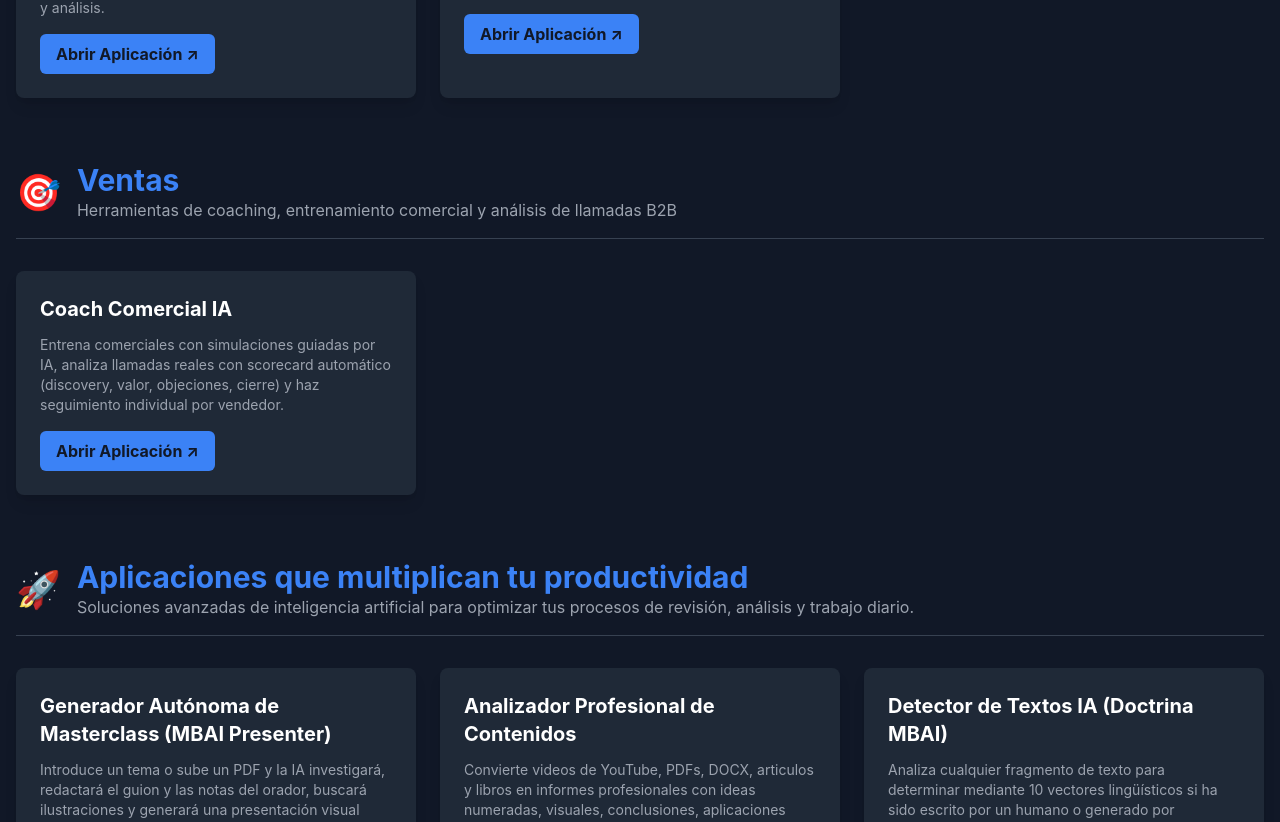
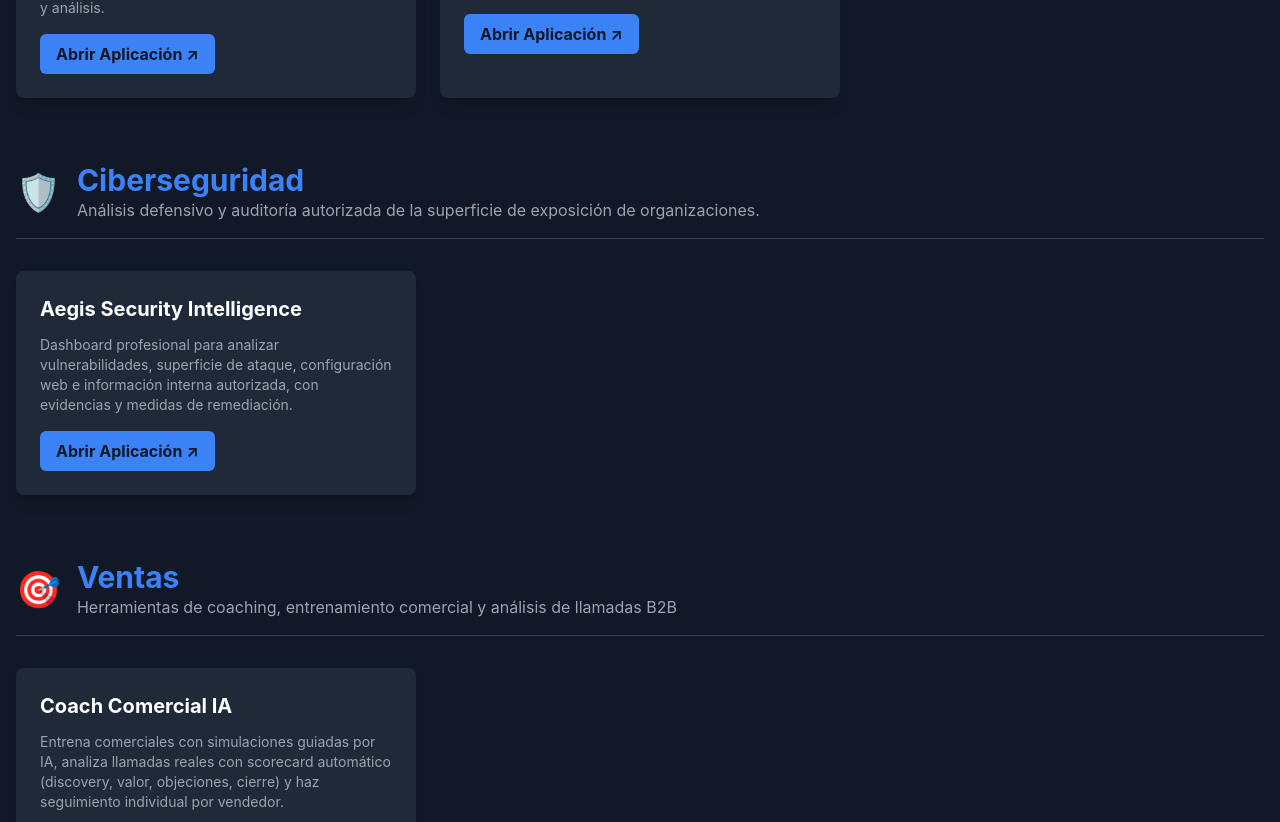
Before and after one commit to lbt00001-beep/mbainative-website, a Next.js app in the folder app/: page /aplicaciones in a window 1280 px wide. Shown: the part 3105-3927 px from the top of the page. Built offline with nearby package versions, Linux system fonts and the light colour scheme.

Commit message:
feat: add Aegis Security Intelligence to applications catalog

```diff
--- a/app/app/aplicaciones/page.tsx
+++ b/app/app/aplicaciones/page.tsx
@@ -178,6 +178,21 @@ const categorias = [
     ]
   },
   {
+    id: "ciberseguridad",
+    nombre: "Ciberseguridad",
+    icono: "🛡️",
+    descripcion: "Análisis defensivo y auditoría autorizada de la superficie de exposición de organizaciones.",
+    apps: [
+      {
+        nombre: "Aegis Security Intelligence",
+        descripcion: "Dashboard profesional para analizar vulnerabilidades, superficie de ataque, configuración web e información interna autorizada, con evidencias y medidas de remediación.",
+        url: "https://aegis.mbainative.com",
+        tipo: "externo",
+        estado: "disponible"
+      }
+    ]
+  },
+  {
     id: "ventas",
     nombre: "Ventas",
     icono: "🎯",
```
